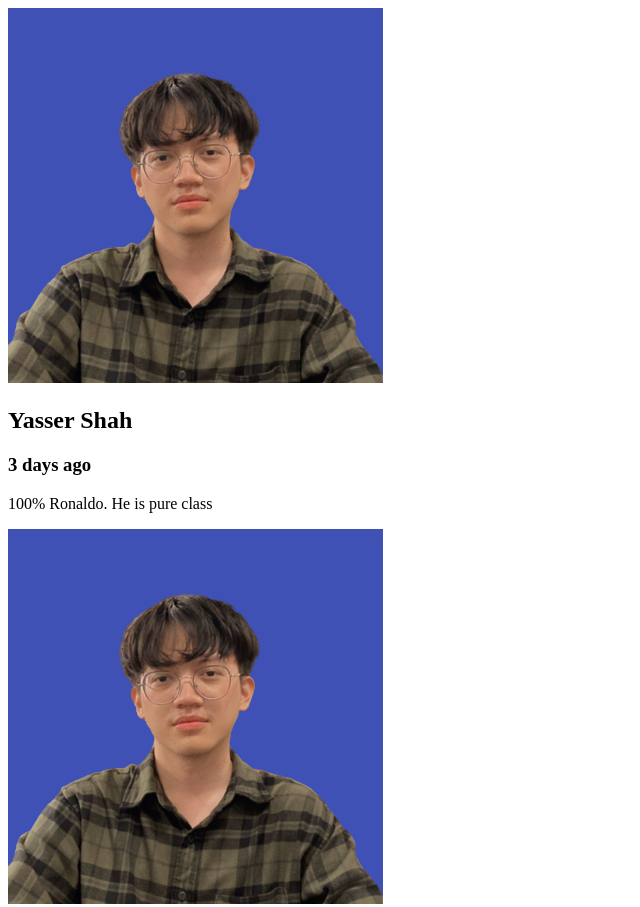
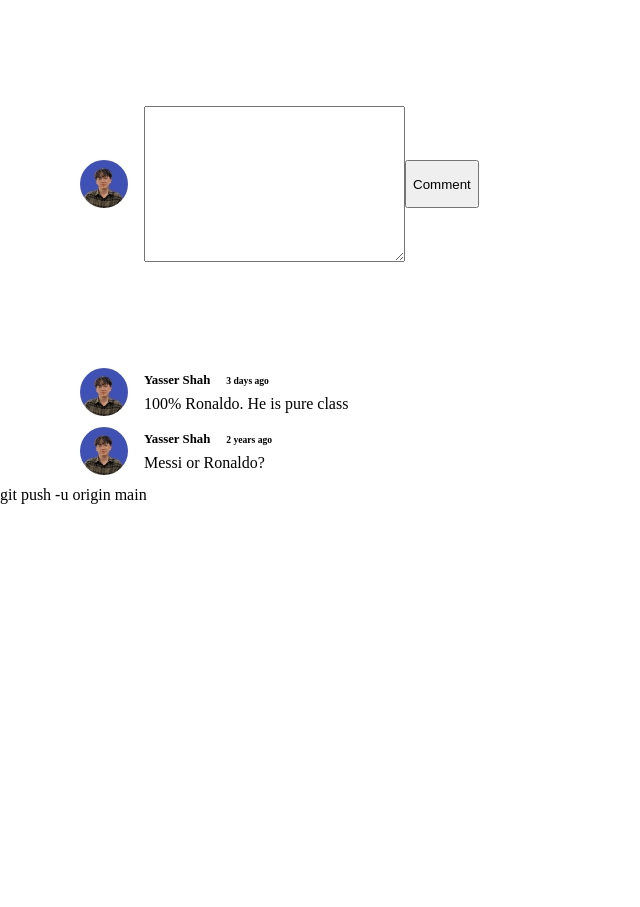
Before and after one commit to yassershahofficial/CRUD_Comment_Section, a plain HTML site: page index.html in a window 1280 px wide. Shown: the top 907 px of the page, without its empty margins (0-640 px from the left). After the commit the page ends 800 px from the top, so only its background shows below. Drawn offline with Linux system fonts and the light colour scheme.

Commit message:
styling css

```diff
--- a/index.html
+++ b/index.html
@@ -4,20 +4,42 @@
     <meta charset="UTF-8">
     <meta name="viewport" content="width=device-width, initial-scale=1.0">
     <title>Comments</title>
+
+    <link rel="stylesheet" href="style.css">
 </head>
 <body>
+
+    <div class="msg">
+        <div class="msg-posting">
+            <img class="rightmargin" src="img/profile.png">
+            <textarea cols="30" rows="10">
+
+            </textarea>
+            <button>
+                <p>
+                    Comment
+                </p>
+            </button>
+        </div>
+        <div class="msg-comment">
+            <img class="rightmargin" src="img/profile.png">
             <div>
                 <div>
-            <img src="img/profile.png">
-            <h2>Yasser Shah</h2>
+                    <h2 class="rightmargin">Yasser Shah</h2>
                     <h3>3 days ago</h3>
+                </div>
                 <p>100% Ronaldo. He is pure class</p>
             </div>
+        </div>
+        <div class="msg-comment">
+            <img class="rightmargin" src="img/profile.png">
             <div>
-            <img src="img/profile.png">
-            <h2>Yasser Shah</h2>
+                <div>
+                    <h2 class="rightmargin">Yasser Shah</h2>
                     <h3>2 years ago</h3>
+                </div>
                 <p>Messi or Ronaldo?</p>
+            </div>
         </div>
     </div>
     <div>git push -u origin main
--- a/style.css
+++ b/style.css
@@ -0,0 +1,46 @@
+html,body{
+    font-size: 16px;
+    margin: 0;
+    padding: 0;
+}
+.rightmargin{
+    margin-right: 1rem;
+}
+.msg-posting{
+    display: flex;
+    justify-content: left;
+    align-items: center;
+    height: 3rem;
+    margin: 10rem 5rem;
+}
+.msg-comment{
+    display: flex;
+    justify-content: left;
+    align-items: center;
+    height: 3rem;
+    margin: 0.7rem 5rem;
+}
+.msg div img{
+    border-radius: 50%;
+    width: 3rem;
+    height: 100%;
+    object-fit: cover;
+}
+.msg div div{
+    display: grid;
+    grid-template-rows: 1.5rem 1.5rem;
+    align-items: center;
+}
+.msg div div div{
+    display: flex;
+    height: 100%;
+}
+.msg div div div h2{
+    font-size: 0.8rem;
+}
+.msg div div div h3{
+    font-size: 0.6rem;
+}
+.msg div div div p{
+    font-size: 1rem;
+}
```
Lines whose indentation alone changed are shown as unchanged.
